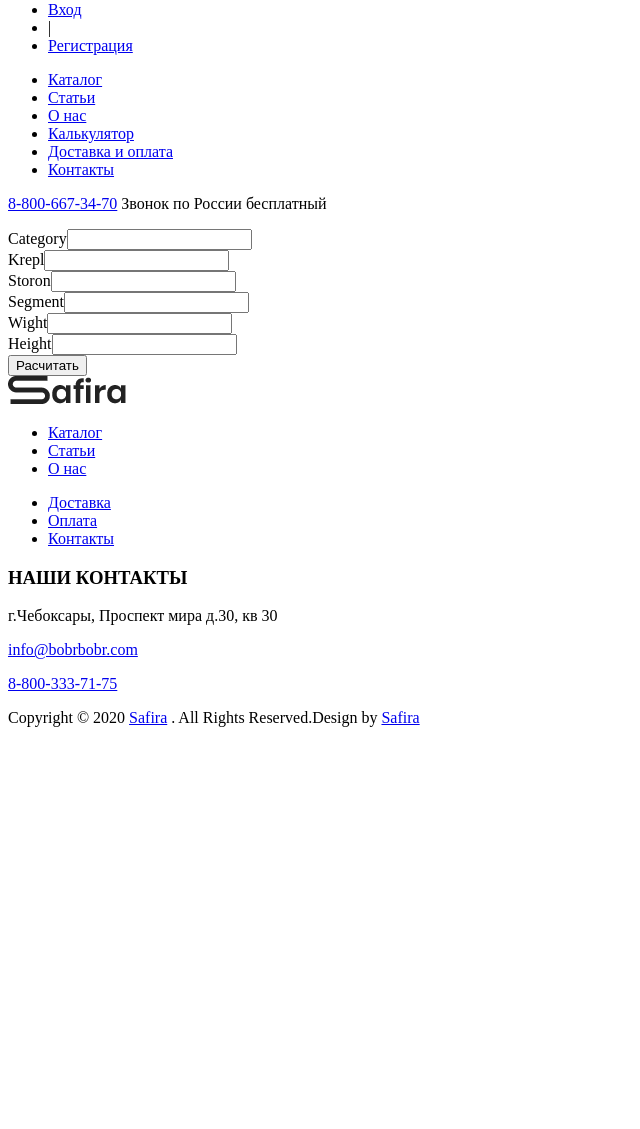
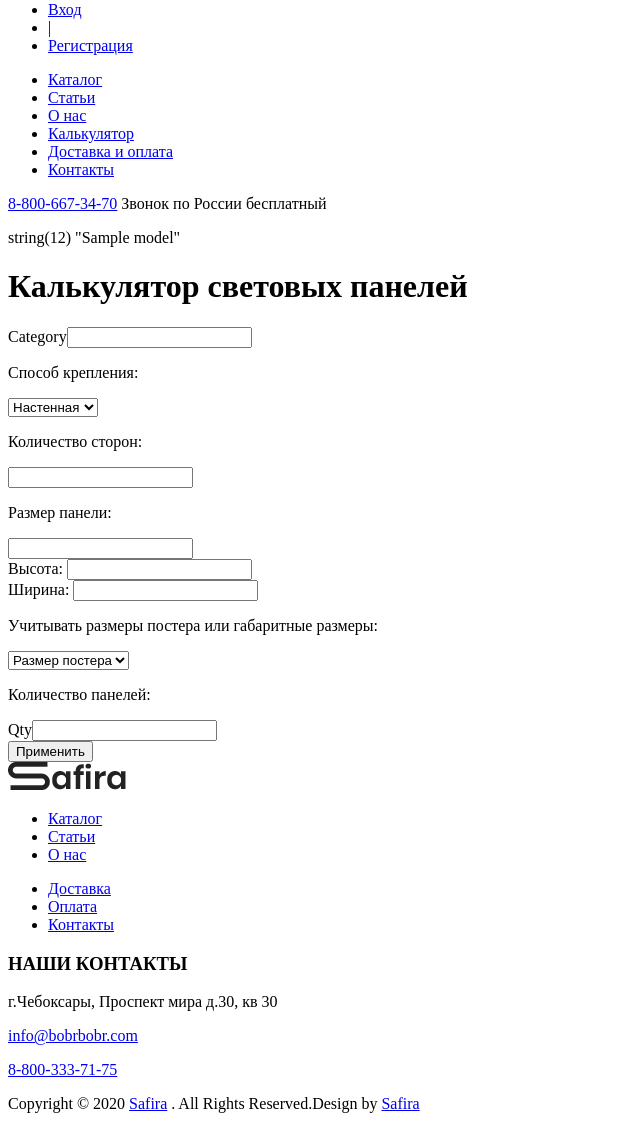
Before and after one commit to ALCOWEB/pharmagreen.ru, a Yii app: template frontend/views/shop/catalog/calc.php in a window 1280 px wide. Shown: the part 309-1438 px from the top of the page, without its empty margins (0-640 px from the left). Before the commit the page ends 1036 px from the top, so only its background shows below. Run offline with PHP 8.4 and a stand-in for Yii, Linux system fonts and the light colour scheme; the template is opened without the code that fills it: most values are stand-ins (such as "Sample title", 1, 10 or a date in 2020); form fields are guessed from the names that the template uses; data that the repository does not hold is empty; some libraries are stand-ins or nearby versions.

Commit message:
calculator_changes2

```diff
--- a/frontend/views/shop/catalog/calc.php
+++ b/frontend/views/shop/catalog/calc.php
@@ -7,19 +7,136 @@ use yii\helpers\Html;
 use yii\bootstrap4\ActiveForm;
 use frontend\widgets\shop\TagShopWidget;
 use frontend\widgets\Shop\FilterWidget;
+use shop\PanelList\PanelList;
 $this->title = 'Калькулятор';
 $this->params['breadcrumbs'][] = $this->title;
+
+//echo 'price_new = ' . $product->price_new . '<br />';
+$list = new PanelList();
+$sizeArray = [];
+foreach($list->sizes as $key => $val){
+    $sizeArray[$key] = $key . ' (постер - '.$val.')';
+}
+$sizeArray['Свой размер'] = 'Свой размер';
+var_dump($model);
 ?>
 
 
-<?php $model = ActiveForm::begin() ?>
 
-    <?php echo $model->field($form, 'category')->radioList(['Кристалайт' => 'Кристалайт']) ?>
-    <?php echo $model->field($form, 'krepl')->radioList(['Подвесная' => 'Подвесная']) ?>
-    <?php echo $model->field($form, 'storon')->radioList(['Односторонняя' => 'Односторонняя']) ?>
-    <?php echo $model->field($form, 'segment')->radioList(['Стандарт' => 'Стандарт']) ?>
-    <?php echo $model->field($form, 'wight')->input('integer') ?>
-    <?php echo $model->field($form, 'height')->input('integer') ?>
-    <?php echo Html::submitButton('Расчитать', ['class' => 'button'])?>
 
-<?php $model = ActiveForm::end() ?>
+
+
+<!--product details start-->
+
+
+            <div class="col-lg-6 col-md-6">
+
+            </div>
+            <div class="col-lg-6 col-md-6">
+                <div class="product_d_right">
+
+
+                        <h1>Калькулятор световых панелей</h1>
+
+
+
+
+
+                            <?php $form = ActiveForm::begin([]) ?>
+
+
+
+                            <div id="position"  style="display: none" onclick="hideFilterButton(this)">  <?= Html::submitButton('Применить', ['class' => 'arrow-5 arrow-5-right']) ?></div>
+
+<div class="for-select-activeform">
+        <?php echo $form->field($model, 'category')->radioList(['Кристалайт' => 'Кристалайт']) ?>
+</div>
+
+
+<div class="for-select-activeform">
+    <p class="choise-tag">Способ крепления:</p>
+    <?php echo $form->field($model, 'krepl')->dropDownList(['Настенная' => 'Настенная', 'Подвесная' => 'Подвесная'],['onchange'=>"change(this)"] )->label(false) ?>
+</div>
+
+<div class="for-select-activeform">
+    <p class="choise-tag">Количество сторон:</p>
+    <?php echo $form->field($model, 'storon')->radioList(['Односторонняя' => 'Односторонняя', 'Двусторонняя' => 'Двусторонняя'],['onchange'=>"change(this)"] )->label(false) ?>
+</div>
+
+<div class="for-select-activeform">
+    <p class="choise-tag">Размер панели:</p>
+    <?php echo $form->field($model, 'size')->radioList($sizeArray,['onchange'=>"change(this)"] )->label(false) ?>
+</div>
+
+<div class ='size-choise'>
+    <?= $form->field($model, 'height', [
+        'template' => '{label}{input}',
+        'options' => [
+            'tag'=>false
+        ],
+        'inputOptions' => [
+            'placeholder' => 'Высота, мм',
+            'class' => 'quantity-num',
+            'size' => 7
+        ]
+
+    ])->textInput(['onchange' => 'change(this)'])->label('Высота: ') ?>
+
+    <?= $form->field($model, 'wight', [
+        'template' => '{label}{input}',
+        'options' => [
+            'tag'=>false
+        ],
+        'inputOptions' => [
+            'placeholder' => 'Ширина, мм',
+            'class' => 'quantity-num',
+            'size' => 8
+        ]
+
+    ])->textInput(['onchange' => 'change(this)'])->label('Ширина: ') ?>
+</div>
+<div class="for-select-activeform">
+    <p class="choise-tag">Учитывать размеры постера или габаритные размеры:</p>
+    <?php echo $form->field($model, 'posterOrGabarit')->dropDownList(['Внутренний' => 'Размер постера', 'Наружный' => 'Габарит панели',],['onchange'=>"change(this)"] )->label(false) ?>
+</div>
+
+
+<div class="for-select-activeform">
+    <p class="choise-tag">Количество панелей:</p>
+        <div class="quantity_inner">
+
+            <?= $form->field($model, 'qty', ['template' => "<button class='btn-qty bt_minus'>-</button>{input}<button class='btn-qty bt_plus'>+</button>\n{error}",  'options' => [
+                'tag' => false, // Don't wrap with "form-group" div
+            ],])->input('number', ['min' => 1, 'class' => 'input-quantity']) ?>
+
+        </div>
+</div>
+
+
+
+
+
+<div class="productcardmoreinfo" id="goHere">
+    <?= Html::submitButton('Применить', ['class' => 'moreinfo']) ?>
+    <?= Html::Button('Отправить заявку', ['class' => 'moreinfo', 'onclick' => 'sendModal()']) ?>
+<!--                <a href="#calcFormModal" data-toggle="modal" class="moreinfo" >Отправить заявку</a></div>-->
+</div>
+
+
+                            <?php ActiveForm::end() ?>
+
+                </div>
+
+
+            </div>
+
+
+<!--product details end-->
+
+<!--product info start-->
+<!-- <div class="product_d_info mb-65">
+    <div class="container">
+
+        </div>
+    </div> -->
+<!--product info end-->
--- a/shop/forms/manage/Shop/Product/PanelCalcForm.php
+++ b/shop/forms/manage/Shop/Product/PanelCalcForm.php
@@ -18,6 +18,9 @@ class PanelCalcForm extends Model
     public $wight;
     public $height;
     public $segment;
+    public $posterOrGabarit;
+    public $qty;
+    public $size;
 
 
 
@@ -25,7 +28,7 @@ class PanelCalcForm extends Model
     public function rules(): array
     {
         return [
-            [['category', 'krepl', 'storon', 'wight', 'height', 'segment'], 'safe'],
+            [['category', 'krepl', 'storon', 'wight', 'height', 'segment', 'posterOrGabarit', 'qty', 'size'], 'safe'],
 
         ];
     }
```
Also changed, not shown: frontend/controllers/shop/CatalogController.php (+16 -8 lines), frontend/web/js/main.js (+59 -0 lines).
